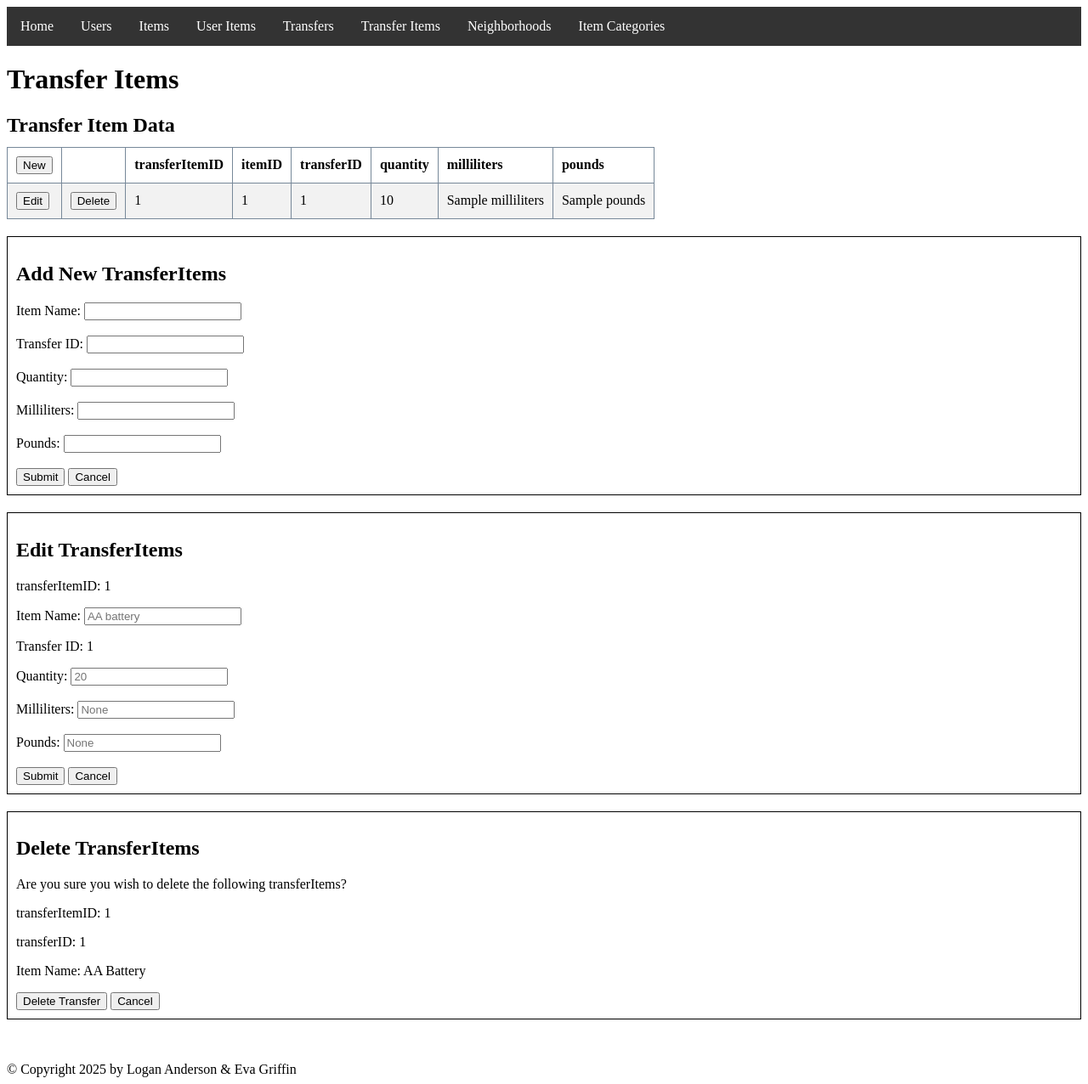
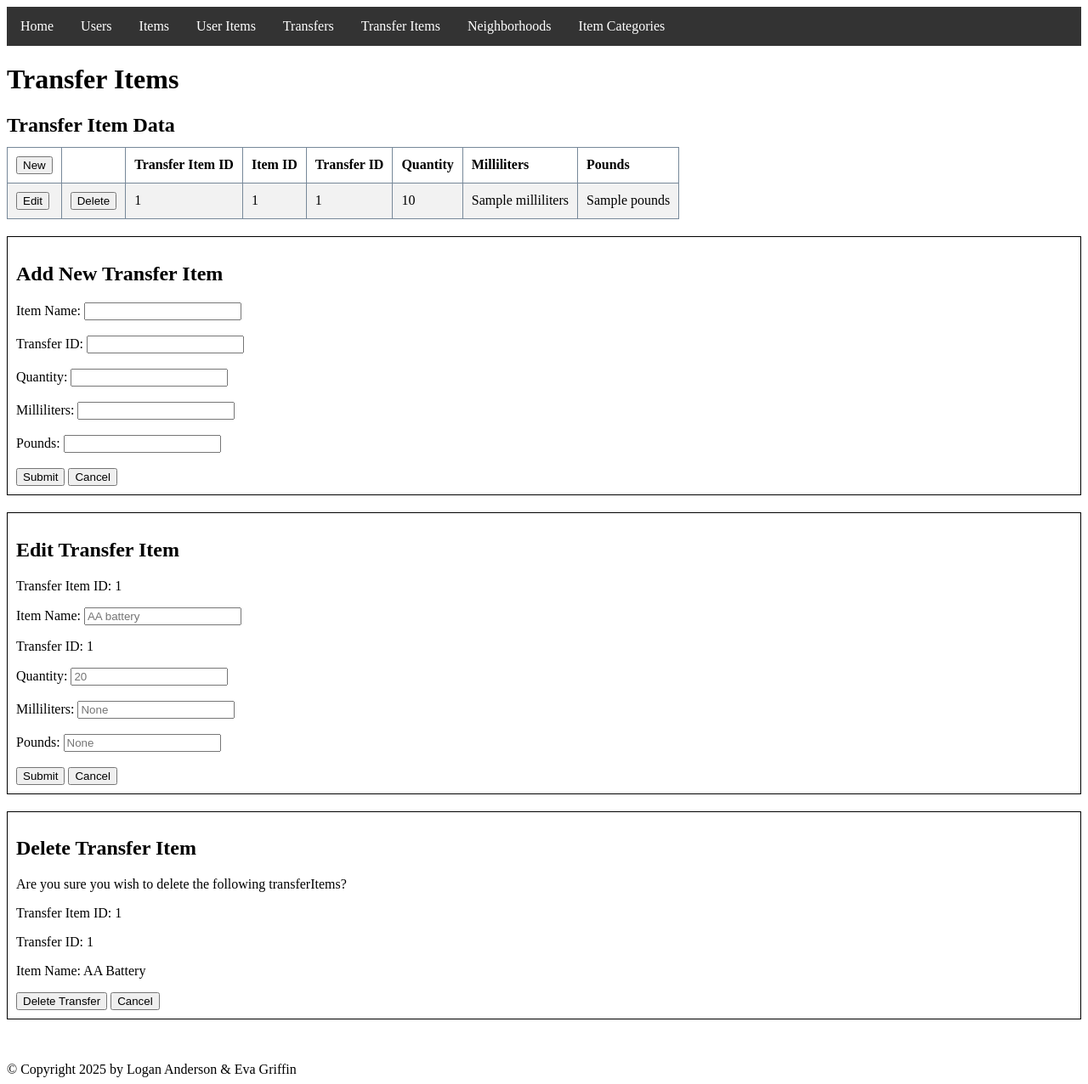
Before and after one commit to evacgriffin/item-sharing-app, a Flask app: template templates/transfer_items.j2 in a window 1280 px wide. Shown: the whole page at 85% size. Run offline with Flask 3, Linux system fonts and the light colour scheme; the template is opened without the code that fills it: most values are stand-ins (such as "Sample title", 1, 10 or a date in 2020).

Commit message:
Make headers and labels more user-friendly

```diff
--- a/templates/transfer_items.j2
+++ b/templates/transfer_items.j2
@@ -35,12 +35,12 @@ URL: http://www.w3schools.com/tags/tag_form.asp
                 <button type="button">New</button>
             </th>
             <th></th>
-            <th>transferItemID</th>
-            <th>itemID</th>
-            <th>transferID</th>
-            <th>quantity</th>
-            <th>milliliters</th>
-            <th>pounds</th>
+            <th>Transfer Item ID</th>
+            <th>Item ID</th>
+            <th>Transfer ID</th>
+            <th>Quantity</th>
+            <th>Milliliters</th>
+            <th>Pounds</th>
         </tr>
         {% for item in transfer_items %}
         <tr>
@@ -61,7 +61,7 @@ URL: http://www.w3schools.com/tags/tag_form.asp
     </table>
 
     <div id="form">
-        <h2>Add New TransferItems</h2>
+        <h2>Add New Transfer Item</h2>
         <form>
             <label>Item Name:</label>
             <input type="text"><br><br>
@@ -79,9 +79,9 @@ URL: http://www.w3schools.com/tags/tag_form.asp
     </div>
 
     <div id="form">
-        <h2>Edit TransferItems</h2>
+        <h2>Edit Transfer Item</h2>
         <form>
-            <p>transferItemID: 1</p>
+            <p>Transfer Item ID: 1</p>
             <label>Item Name:</label>
             <input type="text" placeholder="AA battery">
             <p>Transfer ID: 1</p>
@@ -97,11 +97,11 @@ URL: http://www.w3schools.com/tags/tag_form.asp
     </div>
 
     <div id="form">
-        <h2>Delete TransferItems</h2>
+        <h2>Delete Transfer Item</h2>
         <form>
             <p>Are you sure you wish to delete the following transferItems?</p>
-            <p>transferItemID: 1</p>
-            <p>transferID: 1</p>
+            <p>Transfer Item ID: 1</p>
+            <p>Transfer ID: 1</p>
             <p>Item Name: AA Battery</p>
             <input type="submit" value="Delete Transfer">
             <button type="button">Cancel</button>
--- a/templates/user_items.j2
+++ b/templates/user_items.j2
@@ -68,6 +68,8 @@ URL: http://www.w3schools.com/tags/tag_form.asp
         <h2>Edit User Item</h2>
         <form>
             <p>User ID: 1</p>
+            <label>Username:</label>
+            <input type="option" placeholder="katie775"><br><br>
             <label>Item Name:</label>
             <input type="option" placeholder="beanie"><br><br>
             <input type="submit" value="Submit">
@@ -80,7 +82,9 @@ URL: http://www.w3schools.com/tags/tag_form.asp
         <form>
             <p>Are you sure you wish to delete the following user item?</p>
             <p>User ID: 1</p>
+            <p>User Name: katie775</p>
             <p>Item ID: 5</p>
+            <p>Item Name: beanie</p>
             <input type="submit" value="Delete User">
             <button type="button">Cancel</button>
         </form>
```
Also changed, not shown: templates/item_categories.j2 (+4 -4 lines), templates/transfers.j2 (+6 -6 lines).
